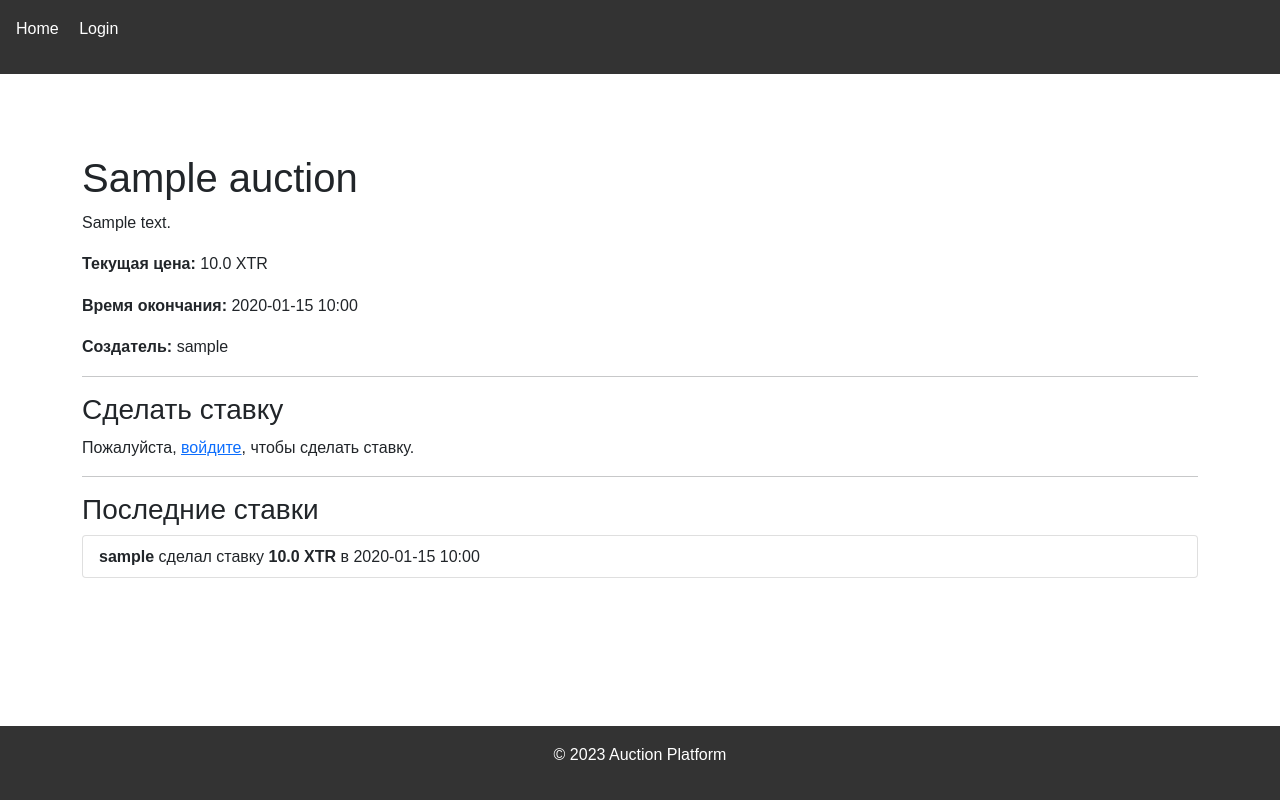
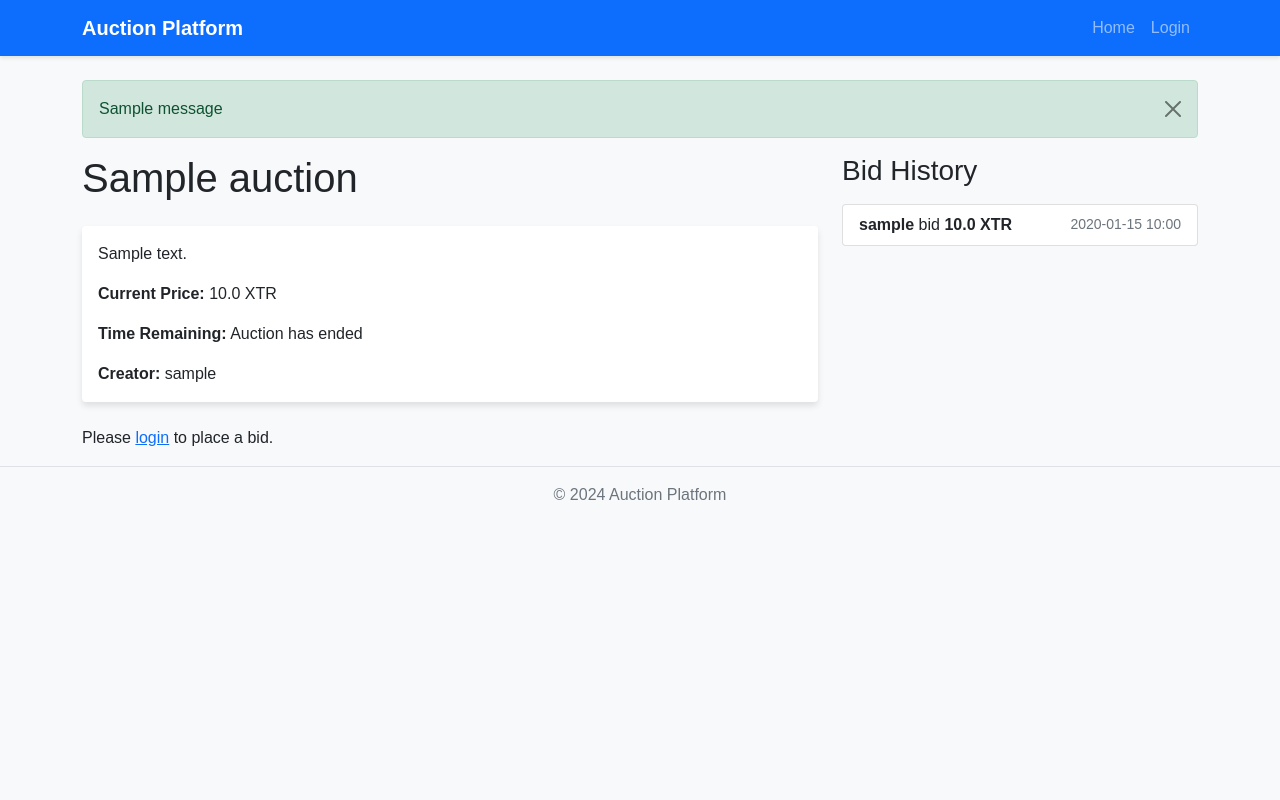
Before and after one commit to rpodpriatov/Tauction, a Flask app: page /auction/1 in a window 1280 px wide. Run offline with Flask 3, Linux system fonts and the light colour scheme; tables that the repository leaves empty hold one stand-in row (values such as "Sample post"); one stand-in notice (Sample message) is shown; parts of the project's set-up code (start-up, migrations or seed data) failed here and were passed over; some libraries are stand-ins or nearby versions.

Commit message:
Agent query: Please review the updated UI of the auction platform. Specifically, check the following: 1) The responsive navigation bar, 2) The card-based layout for auctions on the homepage, 3) The improved auction detail page with countdown timer, 4) The create auction form layout. Are these elements visually appealing and user-friendly?

```diff
--- a/static/css/style.css
+++ b/static/css/style.css
@@ -1,83 +1,69 @@
 body {
-    font-family: Arial, sans-serif;
-    line-height: 1.6;
-    margin: 0;
-    padding: 0;
+    font-family: 'Arial', sans-serif;
+    background-color: #f8f9fa;
 }
 
-header {
-    background-color: #333;
-    color: #fff;
-    padding: 1rem;
+.navbar {
+    box-shadow: 0 2px 4px rgba(0, 0, 0, 0.1);
 }
 
-nav ul {
-    list-style-type: none;
-    padding: 0;
+.navbar-brand {
+    font-weight: bold;
 }
 
-nav ul li {
-    display: inline;
-    margin-right: 1rem;
+.nav-link {
+    font-weight: 500;
 }
 
-nav ul li a {
-    color: #fff;
-    text-decoration: none;
+.card {
+    border: none;
+    box-shadow: 0 4px 6px rgba(0, 0, 0, 0.1);
+    transition: all 0.3s ease;
 }
 
-main {
-    padding: 2rem;
+.card:hover {
+    transform: translateY(-5px);
+    box-shadow: 0 6px 12px rgba(0, 0, 0, 0.15);
 }
 
-footer {
-    background-color: #333;
-    color: #fff;
-    text-align: center;
-    padding: 1rem;
-    position: fixed;
-    bottom: 0;
-    width: 100%;
+.btn-primary {
+    background-color: #007bff;
+    border-color: #007bff;
 }
 
-form div {
-    margin-bottom: 1rem;
+.btn-primary:hover {
+    background-color: #0056b3;
+    border-color: #0056b3;
 }
 
-label {
-    display: block;
-    margin-bottom: 0.5rem;
+.auction-list {
+    display: grid;
+    grid-template-columns: repeat(auto-fill, minmax(300px, 1fr));
+    gap: 20px;
 }
 
-input[type="text"],
-input[type="number"],
-textarea {
-    width: 100%;
-    padding: 0.5rem;
+.auction-card {
+    height: 100%;
+    display: flex;
+    flex-direction: column;
 }
 
-input[type="submit"] {
-    background-color: #333;
-    color: #fff;
-    padding: 0.5rem 1rem;
-    border: none;
-    cursor: pointer;
+.auction-card .card-body {
+    flex-grow: 1;
 }
 
-table {
-    width: 100%;
-    border-collapse: collapse;
+.auction-card .card-footer {
+    background-color: transparent;
+    border-top: none;
 }
 
-table, th, td {
-    border: 1px solid #ddd;
+.footer {
+    background-color: #f8f9fa;
+    border-top: 1px solid #dee2e6;
 }
 
-th, td {
-    padding: 0.5rem;
-    text-align: left;
+@media (max-width: 768px) {
+    .auction-list {
+        grid-template-columns: 1fr;
+    }
 }
-
-th {
-    background-color: #f2f2f2;
-}
--- a/static/js/main.js
+++ b/static/js/main.js
@@ -1,15 +1,125 @@
-// This file can be used for general JavaScript functionality
+// Enable Bootstrap tooltips
+var tooltipTriggerList = [].slice.call(document.querySelectorAll('[data-bs-toggle="tooltip"]'))
+var tooltipList = tooltipTriggerList.map(function (tooltipTriggerEl) {
+  return new bootstrap.Tooltip(tooltipTriggerEl)
+})
 
-// Example: Add a simple animation to flash messages
-document.addEventListener('DOMContentLoaded', () => {
-    const flashMessages = document.querySelectorAll('.flash-message');
-    flashMessages.forEach(message => {
-        message.style.opacity = '1';
-        setTimeout(() => {
-            message.style.opacity = '0';
-            setTimeout(() => {
-                message.remove();
-            }, 300);
-        }, 3000);
+// Smooth scrolling for anchor links
+document.querySelectorAll('a[href^="#"]').forEach(anchor => {
+    anchor.addEventListener('click', function (e) {
+        e.preventDefault();
+
+        document.querySelector(this.getAttribute('href')).scrollIntoView({
+            behavior: 'smooth'
+        });
     });
 });
+
+// Add fade-in effect to cards
+function fadeInCards() {
+    const cards = document.querySelectorAll('.card');
+    cards.forEach((card, index) => {
+        setTimeout(() => {
+            card.classList.add('fade-in');
+        }, index * 100);
+    });
+}
+
+// Call fadeInCards when the page loads
+window.addEventListener('load', fadeInCards);
+
+// Implement infinite scrolling for auction listings
+let page = 1;
+const auctionList = document.querySelector('.auction-list');
+const loadMoreButton = document.getElementById('load-more');
+
+if (loadMoreButton) {
+    loadMoreButton.addEventListener('click', loadMoreAuctions);
+}
+
+function loadMoreAuctions() {
+    page++;
+    fetch(`/api/auctions?page=${page}`)
+        .then(response => response.json())
+        .then(data => {
+            if (data.auctions.length > 0) {
+                data.auctions.forEach(auction => {
+                    const auctionCard = createAuctionCard(auction);
+                    auctionList.appendChild(auctionCard);
+                });
+                fadeInCards();
+            } else {
+                loadMoreButton.style.display = 'none';
+            }
+        })
+        .catch(error => console.error('Error:', error));
+}
+
+function createAuctionCard(auction) {
+    const card = document.createElement('div');
+    card.className = 'card auction-card';
+    card.innerHTML = `
+        <div class="card-body">
+            <h5 class="card-title">${auction.title}</h5>
+            <p class="card-text">${auction.description}</p>
+            <p class="card-text"><strong>Current Price:</strong> ${auction.current_price} XTR</p>
+            <p class="card-text"><strong>Ends at:</strong> ${new Date(auction.end_time).toLocaleString()}</p>
+        </div>
+        <div class="card-footer">
+            <a href="/auction/${auction.id}" class="btn btn-primary">View Details</a>
+        </div>
+    `;
+    return card;
+}
+
+// Add to watchlist functionality
+const watchlistButtons = document.querySelectorAll('.watchlist-btn');
+watchlistButtons.forEach(button => {
+    button.addEventListener('click', function(e) {
+        e.preventDefault();
+        const auctionId = this.dataset.auctionId;
+        const action = this.dataset.action;
+
+        fetch(`/api/${action}_watchlist/${auctionId}`, {
+            method: 'POST',
+            headers: {
+                'Content-Type': 'application/json',
+                'X-CSRFToken': getCookie('csrf_token')
+            }
+        })
+        .then(response => response.json())
+        .then(data => {
+            if (data.success) {
+                this.innerHTML = action === 'add' ? '<i class="fas fa-star"></i> Remove from Watchlist' : '<i class="far fa-star"></i> Add to Watchlist';
+                this.dataset.action = action === 'add' ? 'remove' : 'add';
+                showNotification(data.message, 'success');
+            } else {
+                showNotification(data.message, 'error');
+            }
+        })
+        .catch(error => {
+            console.error('Error:', error);
+            showNotification('An error occurred. Please try again.', 'error');
+        });
+    });
+});
+
+function getCookie(name) {
+    const value = `; ${document.cookie}`;
+    const parts = value.split(`; ${name}=`);
+    if (parts.length === 2) return parts.pop().split(';').shift();
+}
+
+function showNotification(message, type) {
+    const notification = document.createElement('div');
+    notification.className = `alert alert-${type} alert-dismissible fade show`;
+    notification.role = 'alert';
+    notification.innerHTML = `
+        ${message}
+        <button type="button" class="btn-close" data-bs-dismiss="alert" aria-label="Close"></button>
+    `;
+    document.querySelector('main').insertAdjacentElement('afterbegin', notification);
+    setTimeout(() => {
+        notification.remove();
+    }, 5000);
+}
--- a/templates/auction_detail.html
+++ b/templates/auction_detail.html
@@ -1,34 +1,39 @@
 {% extends "base.html" %}
 
 {% block content %}
-<div class="container mt-5">
-    <h1>{{ auction.title }}</h1>
-    <p>{{ auction.description }}</p>
-    <p><strong>Текущая цена:</strong> {{ auction.current_price }} XTR</p>
-    <p><strong>Время окончания:</strong> {{ auction.end_time.strftime('%Y-%m-%d %H:%M') }}</p>
-    <p><strong>Создатель:</strong> {{ auction.creator.username }}</p>
+<div class="row">
+    <div class="col-md-8">
+        <h1 class="mb-4">{{ auction.title }}</h1>
+        <div class="card mb-4">
+            <div class="card-body">
+                <p class="card-text">{{ auction.description }}</p>
+                <p class="card-text"><strong>Current Price:</strong> {{ auction.current_price }} XTR</p>
+                <p class="card-text"><strong>Time Remaining:</strong> <span id="countdown"></span></p>
+                <p class="card-text"><strong>Creator:</strong> {{ auction.creator.username }}</p>
 
                 {% if current_user.is_authenticated %}
                     {% if auction in current_user.watchlist %}
-            <form action="{{ url_for('remove_from_watchlist', auction_id=auction.id) }}" method="post">
-                <button type="submit" class="btn btn-danger">Удалить из избранного</button>
+                        <form action="{{ url_for('remove_from_watchlist', auction_id=auction.id) }}" method="post" class="d-inline">
+                            <button type="submit" class="btn btn-danger"><i class="fas fa-star"></i> Remove from Watchlist</button>
                         </form>
                     {% else %}
-            <form action="{{ url_for('add_to_watchlist', auction_id=auction.id) }}" method="post">
-                <button type="submit" class="btn btn-primary">Добавить в избранное</button>
+                        <form action="{{ url_for('add_to_watchlist', auction_id=auction.id) }}" method="post" class="d-inline">
+                            <button type="submit" class="btn btn-primary"><i class="far fa-star"></i> Add to Watchlist</button>
                         </form>
                     {% endif %}
                 {% endif %}
+            </div>
+        </div>
 
-    <hr>
-
-    <h3>Сделать ставку</h3>
-    {% if current_user.is_authenticated %}
+        {% if auction.is_active and current_user.is_authenticated %}
+            <div class="card mb-4">
+                <div class="card-body">
+                    <h3 class="card-title">Place a Bid</h3>
                     <form method="POST" action="{{ url_for('auction_detail', auction_id=auction.id) }}">
                         {{ bid_form.hidden_tag() }}
                         <div class="mb-3">
                             {{ bid_form.amount.label(class="form-label") }}
-                {{ bid_form.amount(class="form-control", placeholder="Введите сумму ставки") }}
+                            {{ bid_form.amount(class="form-control", placeholder="Enter your bid amount") }}
                             {% for error in bid_form.amount.errors %}
                                 <span class="text-danger">{{ error }}</span>
                             {% endfor %}
@@ -37,26 +42,55 @@
                             {{ bid_form.submit(class="btn btn-success") }}
                         </div>
                     </form>
-    {% else %}
-        <p>Пожалуйста, <a href="{{ url_for('auth.login') }}">войдите</a>, чтобы сделать ставку.</p>
+                </div>
+            </div>
+        {% elif not current_user.is_authenticated %}
+            <p>Please <a href="{{ url_for('auth.login') }}">login</a> to place a bid.</p>
         {% endif %}
+    </div>
 
-    <hr>
-
-    <h3>Последние ставки</h3>
+    <div class="col-md-4">
+        <h3 class="mb-3">Bid History</h3>
         {% if bids %}
             <ul class="list-group">
                 {% for bid in bids %}
                     <li class="list-group-item d-flex justify-content-between align-items-center">
                         <div>
-                        <strong>{{ bid.bidder.username }}</strong> сделал ставку
-                        <strong>{{ bid.amount }} XTR</strong> в {{ bid.timestamp.strftime('%Y-%m-%d %H:%M') }}
+                            <strong>{{ bid.bidder.username }}</strong> bid
+                            <strong>{{ bid.amount }} XTR</strong>
                         </div>
+                        <small class="text-muted">{{ bid.timestamp.strftime('%Y-%m-%d %H:%M') }}</small>
                     </li>
                 {% endfor %}
             </ul>
         {% else %}
-        <p>Ставок пока нет.</p>
+            <p>No bids yet.</p>
         {% endif %}
     </div>
+</div>
 {% endblock %}
+
+{% block scripts %}
+<script>
+    // Countdown timer
+    function updateCountdown() {
+        const now = new Date().getTime();
+        const endTime = new Date("{{ auction.end_time }}").getTime();
+        const timeLeft = endTime - now;
+
+        if (timeLeft > 0) {
+            const days = Math.floor(timeLeft / (1000 * 60 * 60 * 24));
+            const hours = Math.floor((timeLeft % (1000 * 60 * 60 * 24)) / (1000 * 60 * 60));
+            const minutes = Math.floor((timeLeft % (1000 * 60 * 60)) / (1000 * 60));
+            const seconds = Math.floor((timeLeft % (1000 * 60)) / 1000);
+
+            document.getElementById("countdown").innerHTML = `${days}d ${hours}h ${minutes}m ${seconds}s`;
+        } else {
+            document.getElementById("countdown").innerHTML = "Auction has ended";
+        }
+    }
+
+    updateCountdown();
+    setInterval(updateCountdown, 1000);
+</script>
+{% endblock %}
--- a/templates/base.html
+++ b/templates/base.html
@@ -6,41 +6,65 @@
     <title>{% block title %}Auction Platform{% endblock %}</title>
     <link href="https://cdn.jsdelivr.net/npm/bootstrap@5.1.3/dist/css/bootstrap.min.css" rel="stylesheet">
     <link rel="stylesheet" href="{{ url_for('static', filename='css/style.css') }}">
+    <script src="https://kit.fontawesome.com/your-fontawesome-kit.js" crossorigin="anonymous"></script>
 </head>
 <body>
-    <header>
-        <nav>
-            <ul>
-                <li><a href="{{ url_for('index') }}">Home</a></li>
-                {% if current_user.is_authenticated %}
-                    <li><a href="{{ url_for('profile') }}">Profile</a></li>
-                    <li><a href="{{ url_for('create_auction') }}">Create Auction</a></li>
-                    <li><a href="{{ url_for('watchlist') }}">Watchlist</a></li>
-                    <li><a href="{{ url_for('auth.logout') }}">Logout</a></li>
-                {% else %}
-                    <li><a href="{{ url_for('auth.login') }}">Login</a></li>
-                {% endif %}
-            </ul>
-        </nav>
-    </header>
+    <nav class="navbar navbar-expand-lg navbar-dark bg-primary">
+        <div class="container">
+            <a class="navbar-brand" href="{{ url_for('index') }}">Auction Platform</a>
+            <button class="navbar-toggler" type="button" data-bs-toggle="collapse" data-bs-target="#navbarNav" aria-controls="navbarNav" aria-expanded="false" aria-label="Toggle navigation">
+                <span class="navbar-toggler-icon"></span>
+            </button>
+            <div class="collapse navbar-collapse" id="navbarNav">
+                <ul class="navbar-nav ms-auto">
+                    <li class="nav-item">
+                        <a class="nav-link" href="{{ url_for('index') }}"><i class="fas fa-home"></i> Home</a>
+                    </li>
+                    {% if current_user.is_authenticated %}
+                        <li class="nav-item">
+                            <a class="nav-link" href="{{ url_for('profile') }}"><i class="fas fa-user"></i> Profile</a>
+                        </li>
+                        <li class="nav-item">
+                            <a class="nav-link" href="{{ url_for('create_auction') }}"><i class="fas fa-gavel"></i> Create Auction</a>
+                        </li>
+                        <li class="nav-item">
+                            <a class="nav-link" href="{{ url_for('watchlist') }}"><i class="fas fa-star"></i> Watchlist</a>
+                        </li>
+                        <li class="nav-item">
+                            <a class="nav-link" href="{{ url_for('auth.logout') }}"><i class="fas fa-sign-out-alt"></i> Logout</a>
+                        </li>
+                    {% else %}
+                        <li class="nav-item">
+                            <a class="nav-link" href="{{ url_for('auth.login') }}"><i class="fas fa-sign-in-alt"></i> Login</a>
+                        </li>
+                    {% endif %}
+                </ul>
+            </div>
+        </div>
+    </nav>
 
-    <main>
+    <main class="container mt-4">
         {% with messages = get_flashed_messages(with_categories=true) %}
             {% if messages %}
                 {% for category, message in messages %}
-                    <div class="flash-message {{ category }}">{{ message }}</div>
+                    <div class="alert alert-{{ category }} alert-dismissible fade show" role="alert">
+                        {{ message }}
+                        <button type="button" class="btn-close" data-bs-dismiss="alert" aria-label="Close"></button>
+                    </div>
                 {% endfor %}
             {% endif %}
         {% endwith %}
         {% block content %}{% endblock %}
     </main>
 
-    <footer>
-        <p>&copy; 2023 Auction Platform</p>
+    <footer class="footer mt-auto py-3 bg-light">
+        <div class="container text-center">
+            <span class="text-muted">&copy; 2024 Auction Platform</span>
+        </div>
     </footer>
 
+    <script src="https://cdn.jsdelivr.net/npm/bootstrap@5.1.3/dist/js/bootstrap.bundle.min.js"></script>
     <script src="{{ url_for('static', filename='js/main.js') }}"></script>
-    <script src="https://cdn.jsdelivr.net/npm/bootstrap@5.1.3/dist/js/bootstrap.bundle.min.js"></script>
     {% block scripts %}{% endblock %}
 </body>
 </html>
```
Also changed, not shown: templates/create_auction.html (+27 -1 lines), templates/index.html (+27 -21 lines). Lines whose indentation alone changed are shown as unchanged.
